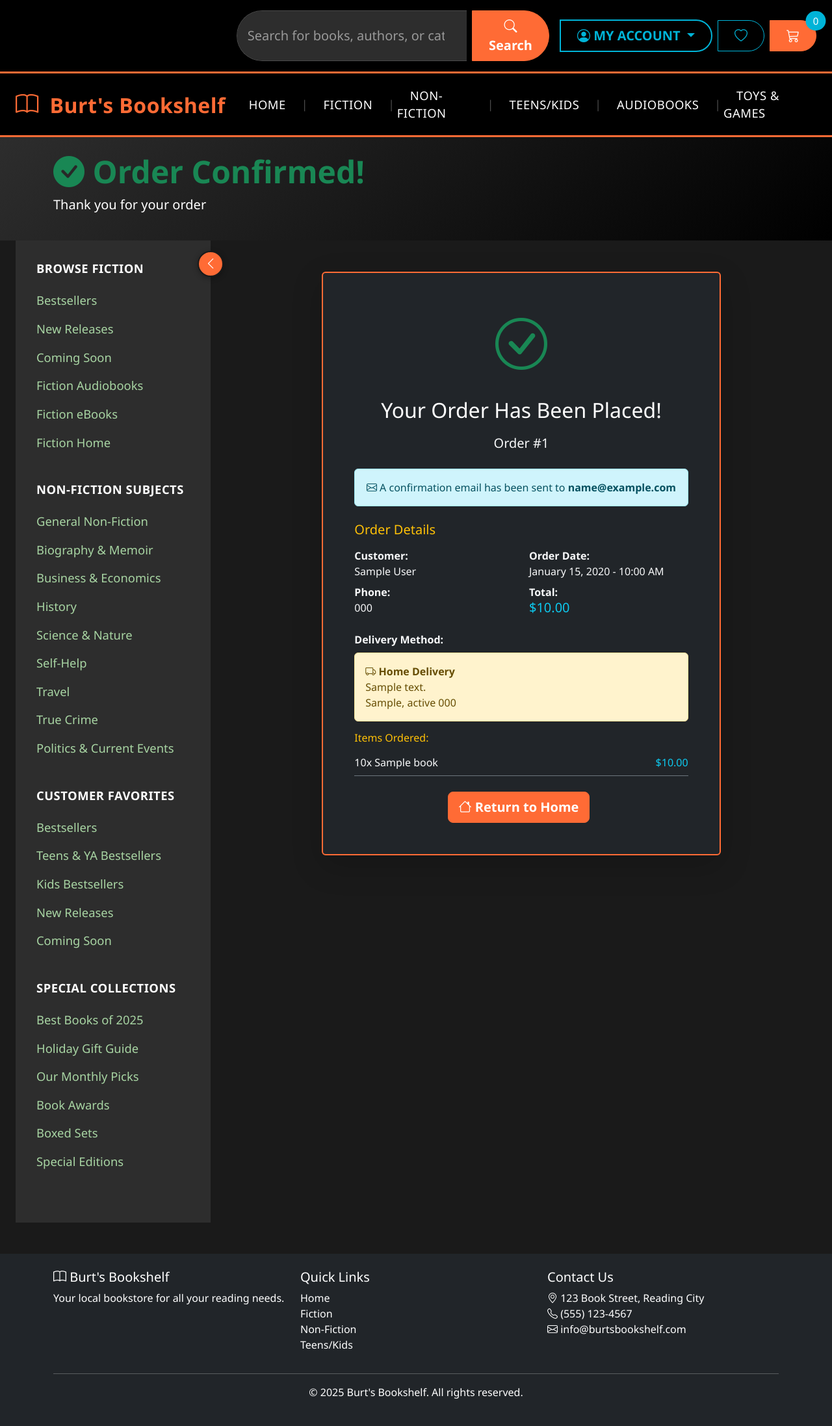
After one commit to dphyfe/book_store_django, a Django app: page /order-confirmation/1/ in a window 1280 px wide. The commit adds this page. Shown: the whole page at 65% size. Run offline with Django 4.2, Linux system fonts and the light colour scheme; tables that the repository leaves empty hold one stand-in row (values such as "Sample post").

Commit message:
Add order management features: implement Order and OrderItem models, checkout and order confirmation views, and corresponding templates; enhance cart functionality and UI

```diff
--- a/bookstore/templates/bookstore/cart.html
+++ b/bookstore/templates/bookstore/cart.html
@@ -65,9 +65,9 @@
                             <strong>Total:</strong>
                             <strong class="text-primary h4">${{ total_price|floatformat:2 }}</strong>
                         </div>
-                        <button class="btn btn-success btn-lg w-100 mb-2">
+                        <a href="{% url 'bookstore:checkout' %}" class="btn btn-success btn-lg w-100 mb-2">
                             <i class="bi bi-credit-card"></i> Proceed to Checkout
-                        </button>
+                        </a>
                         <a href="{% url 'bookstore:home' %}" class="btn btn-outline-secondary w-100">
                             <i class="bi bi-arrow-left"></i> Continue Shopping
                         </a>
--- /dev/null
+++ b/bookstore/templates/bookstore/order_confirmation.html
@@ -0,0 +1,80 @@
+{% extends 'bookstore/base.html' %}
+{% load static %}
+
+{% block title %}Order Confirmation - Burt's Bookshelf{% endblock %}
+
+{% block hero %}
+<section class="page-header bg-light py-4">
+    <div class="container">
+        <h1 class="display-5 fw-bold text-success"><i class="bi bi-check-circle-fill"></i> Order Confirmed!</h1>
+        <p class="lead">Thank you for your order</p>
+    </div>
+</section>
+{% endblock %}
+
+{% block content %}
+<section class="confirmation-section py-5">
+    <div class="container">
+        <div class="row justify-content-center">
+            <div class="col-lg-8">
+                <div class="confirmation-card bg-dark p-5 rounded shadow-lg text-center">
+                    <i class="bi bi-check-circle text-success" style="font-size: 5rem;"></i>
+                    <h2 class="text-white mt-4 mb-3">Your Order Has Been Placed!</h2>
+                    <p class="lead text-light mb-4">Order #{{ order.id }}</p>
+
+                    <div class="alert alert-info mb-4">
+                        <i class="bi bi-envelope"></i> A confirmation email has been sent to <strong>{{ order.email }}</strong>
+                    </div>
+
+                    <div class="order-details text-start mb-4">
+                        <h3 class="h5 text-warning mb-3">Order Details</h3>
+
+                        <div class="row mb-3">
+                            <div class="col-md-6">
+                                <p class="text-light mb-2"><strong>Customer:</strong><br>{{ order.first_name }} {{ order.last_name }}</p>
+                                <p class="text-light mb-2"><strong>Phone:</strong><br>{{ order.phone }}</p>
+                            </div>
+                            <div class="col-md-6">
+                                <p class="text-light mb-2"><strong>Order Date:</strong><br>{{ order.created_at|date:"F d, Y - h:i A" }}</p>
+                                <p class="text-light mb-2"><strong>Total:</strong><br><span class="text-info h5">${{ order.total_amount }}</span></p>
+                            </div>
+                        </div>
+
+                        <div class="mb-3">
+                            <p class="text-light mb-2"><strong>Delivery Method:</strong></p>
+                            {% if order.delivery_method == 'delivery' %}
+                            <div class="alert alert-warning">
+                                <i class="bi bi-truck"></i> <strong>Home Delivery</strong><br>
+                                {{ order.address }}<br>
+                                {{ order.city }}, {{ order.state }} {{ order.zip_code }}
+                            </div>
+                            {% else %}
+                            <div class="alert alert-success">
+                                <i class="bi bi-shop"></i> <strong>Store Pickup</strong><br>
+                                Burt's Bookshelf<br>
+                                123 Book Street, Reading City, RC 12345<br>
+                                <small>You will receive an email when your order is ready for pickup</small>
+                            </div>
+                            {% endif %}
+                        </div>
+
+                        <h4 class="h6 text-warning mb-3">Items Ordered:</h4>
+                        {% for item in order.items.all %}
+                        <div class="d-flex mb-2 pb-2 border-bottom border-secondary">
+                            <span class="text-light flex-grow-1">{{ item.quantity }}x {{ item.book.title }}</span>
+                            <span class="text-info">${{ item.price }}</span>
+                        </div>
+                        {% endfor %}
+                    </div>
+
+                    <div class="mt-4">
+                        <a href="{% url 'bookstore:home' %}" class="btn btn-lg btn-checkout me-2">
+                            <i class="bi bi-house"></i> Return to Home
+                        </a>
+                    </div>
+                </div>
+            </div>
+        </div>
+    </div>
+</section>
+{% endblock %}
--- a/bookstore/urls.py
+++ b/bookstore/urls.py
@@ -14,4 +14,6 @@ urlpatterns = [
     path("add-to-cart/<int:book_id>/", views.add_to_cart, name="add_to_cart"),
     path("remove-from-cart/<int:book_id>/", views.remove_from_cart, name="remove_from_cart"),
     path("book/<int:book_id>/", views.book_detail, name="book_detail"),
+    path("checkout/", views.checkout, name="checkout"),
+    path("order-confirmation/<int:order_id>/", views.order_confirmation, name="order_confirmation"),
 ]
--- a/bookstore/views.py
+++ b/bookstore/views.py
@@ -132,3 +132,73 @@ def book_detail(request, book_id):
         "book": book,
     }
     return render(request, "bookstore/book_detail.html", context)
+
+
+def checkout(request):
+    """View for the checkout page."""
+    from django.shortcuts import redirect
+    from .models import Order, OrderItem
+
+    cart = request.session.get("cart", {})
+    if not cart:
+        return redirect("bookstore:cart")
+
+    # Calculate cart details
+    books_in_cart = []
+    total_price = 0
+    for book_id, quantity in cart.items():
+        try:
+            book = Book.objects.get(id=book_id)
+            subtotal = float(book.price) * quantity
+            books_in_cart.append({"book": book, "quantity": quantity, "subtotal": subtotal})
+            total_price += subtotal
+        except Book.DoesNotExist:
+            pass
+
+    if request.method == "POST":
+        # Create order
+        order = Order.objects.create(
+            first_name=request.POST.get("first_name"),
+            last_name=request.POST.get("last_name"),
+            email=request.POST.get("email"),
+            phone=request.POST.get("phone"),
+            delivery_method=request.POST.get("delivery_method"),
+            address=request.POST.get("address", ""),
+            city=request.POST.get("city", ""),
+            state=request.POST.get("state", ""),
+            zip_code=request.POST.get("zip_code", ""),
+            total_amount=total_price,
+            notes=request.POST.get("notes", ""),
+        )
+
+        # Create order items
+        for item in books_in_cart:
+            OrderItem.objects.create(
+                order=order,
+                book=item["book"],
+                quantity=item["quantity"],
+                price=item["book"].price,
+            )
+
+        # Clear cart
+        request.session["cart"] = {}
+
+        return redirect("bookstore:order_confirmation", order_id=order.id)
+
+    context = {
+        "cart_items": books_in_cart,
+        "total_price": total_price,
+    }
+    return render(request, "bookstore/checkout.html", context)
+
+
+def order_confirmation(request, order_id):
+    """View for order confirmation page."""
+    from django.shortcuts import get_object_or_404
+    from .models import Order
+
+    order = get_object_or_404(Order, id=order_id)
+    context = {
+        "order": order,
+    }
+    return render(request, "bookstore/order_confirmation.html", context)
--- a/static/css/style.css
+++ b/static/css/style.css
@@ -2,9 +2,12 @@
 
 /* Color Scheme Variables */
 :root {
-    --primary-yellow: #FFE66D;
-    --light-yellow: #FFF4A3;
-    --dark-yellow: #F4D03F;
+    --primary-color: #FF6B35;
+    --light-color: #FF8C61;
+    --dark-color: #E85A2F;
+    --accent-blue: #00B4D8;
+    --accent-blue-light: #48CAE4;
+    --accent-blue-dark: #0096C7;
     --black: #000000;
     --dark-grey: #1a1a1a;
     --medium-grey: #2d2d2d;
@@ -63,7 +66,7 @@ main {
     right: -20px;
     width: 40px;
     height: 40px;
-    background-color: var(--primary-yellow);
+    background-color: var(--primary-color);
     border: 2px solid var(--dark-grey);
     border-radius: 50%;
     display: flex;
@@ -72,13 +75,13 @@ main {
     cursor: pointer;
     z-index: 100;
     transition: all 0.3s ease;
-    color: black;
+    color: white;
     font-size: 1.2rem;
     box-shadow: 0 2px 8px rgba(0, 0, 0, 0.3);
 }
 
 .sidebar-toggle:hover {
-    background-color: var(--dark-yellow);
+    background-color: var(--dark-color);
     transform: scale(1.1);
 }
 
@@ -133,7 +136,7 @@ main {
 /* Search Bar Section */
 .search-bar-section {
     background-color: var(--black) !important;
-    border-bottom: 3px solid var(--primary-yellow);
+    border-bottom: 3px solid var(--primary-color);
     position: relative;
     z-index: 1050;
 }
@@ -173,46 +176,46 @@ main {
 }
 
 .btn-search {
-    background-color: var(--primary-yellow);
-    border-color: var(--primary-yellow);
-    color: black;
+    background-color: var(--primary-color);
+    border-color: var(--primary-color);
+    color: white;
     font-weight: 600;
 }
 
 .btn-search:hover {
-    background-color: var(--dark-yellow);
-    border-color: var(--dark-yellow);
-    color: black;
+    background-color: var(--dark-color);
+    border-color: var(--dark-color);
+    color: white;
 }
 
 .btn-account {
     background-color: transparent;
-    border: 1px solid var(--primary-yellow);
-    color: var(--primary-yellow);
+    border: 1px solid var(--accent-blue);
+    color: var(--accent-blue);
     font-weight: 600;
 }
 
 .btn-account:hover {
-    background-color: var(--primary-yellow);
-    border-color: var(--primary-yellow);
-    color: black;
+    background-color: var(--accent-blue);
+    border-color: var(--accent-blue);
+    color: white;
 }
 
 .btn-cart {
-    background-color: var(--primary-yellow);
-    border-color: var(--primary-yellow);
-    color: black;
+    background-color: var(--primary-color);
+    border-color: var(--primary-color);
+    color: white;
 }
 
 .btn-cart:hover {
-    background-color: var(--dark-yellow);
-    border-color: var(--dark-yellow);
-    color: black;
+    background-color: var(--dark-color);
+    border-color: var(--dark-color);
+    color: white;
 }
 
 .badge-cart-count {
-    background-color: black !important;
-    color: var(--primary-yellow) !important;
+    background-color: var(--accent-blue) !important;
+    color: white !important;
 }
 
 /* Account Dropdown */
@@ -263,12 +266,12 @@ main {
 
 .navbar-custom {
     background-color: var(--black) !important;
-    border-bottom: 3px solid var(--primary-yellow);
+    border-bottom: 3px solid var(--primary-color);
     padding: 1rem 0;
 }
 
 .navbar-brand {
-    color: var(--primary-yellow) !important;
+    color: var(--primary-color) !important;
     font-size: 2rem;
     font-weight: bold;
     text-decoration: none;
@@ -599,6 +647,65 @@ main {
     color: inherit;
 }
 
+/* Checkout Page */
+.checkout-section {
+    background-color: var(--dark-grey);
+    min-height: 80vh;
+}
+
+.checkout-form,
+.order-summary {
+    border: 1px solid var(--light-grey);
+}
+
+.checkout-section .form-control,
+.checkout-section .form-select {
+    background-color: var(--medium-grey);
+    border-color: var(--light-grey);
+    color: white;
+}
+
+.checkout-section .form-control:focus,
+.checkout-section .form-select:focus {
+    background-color: var(--medium-grey);
+    border-color: var(--accent-blue);
+    color: white;
+    box-shadow: 0 0 0 0.25rem rgba(0, 153, 255, 0.25);
+}
+
+.checkout-section .form-check-input {
+    background-color: var(--medium-grey);
+    border-color: var(--light-grey);
+}
+
+.checkout-section .form-check-input:checked {
+    background-color: var(--accent-blue);
+    border-color: var(--accent-blue);
+}
+
+.btn-checkout {
+    background-color: var(--primary-color);
+    border-color: var(--primary-color);
+    color: white;
+    font-weight: 600;
+}
+
+.btn-checkout:hover {
+    background-color: var(--dark-color);
+    border-color: var(--dark-color);
+    color: white;
+}
+
+/* Confirmation Page */
+.confirmation-section {
+    background-color: var(--dark-grey);
+    min-height: 80vh;
+}
+
+.confirmation-card {
+    border: 2px solid var(--primary-color);
+}
+
 .categories-section {
     background-color: var(--dark-grey);
 }
```
Also changed, not shown: other parts of static/css/style.css (+85 -40 lines), bookstore/admin.py (+17 -1 lines), bookstore/models.py (+62 -0 lines), bookstore/templates/bookstore/checkout.html (added, +203 -0 lines), bookstore/templates/bookstore/home.html (+7 -0 lines), bookstore/migrations/0002_order_alter_book_category_orderitem.py (added).
